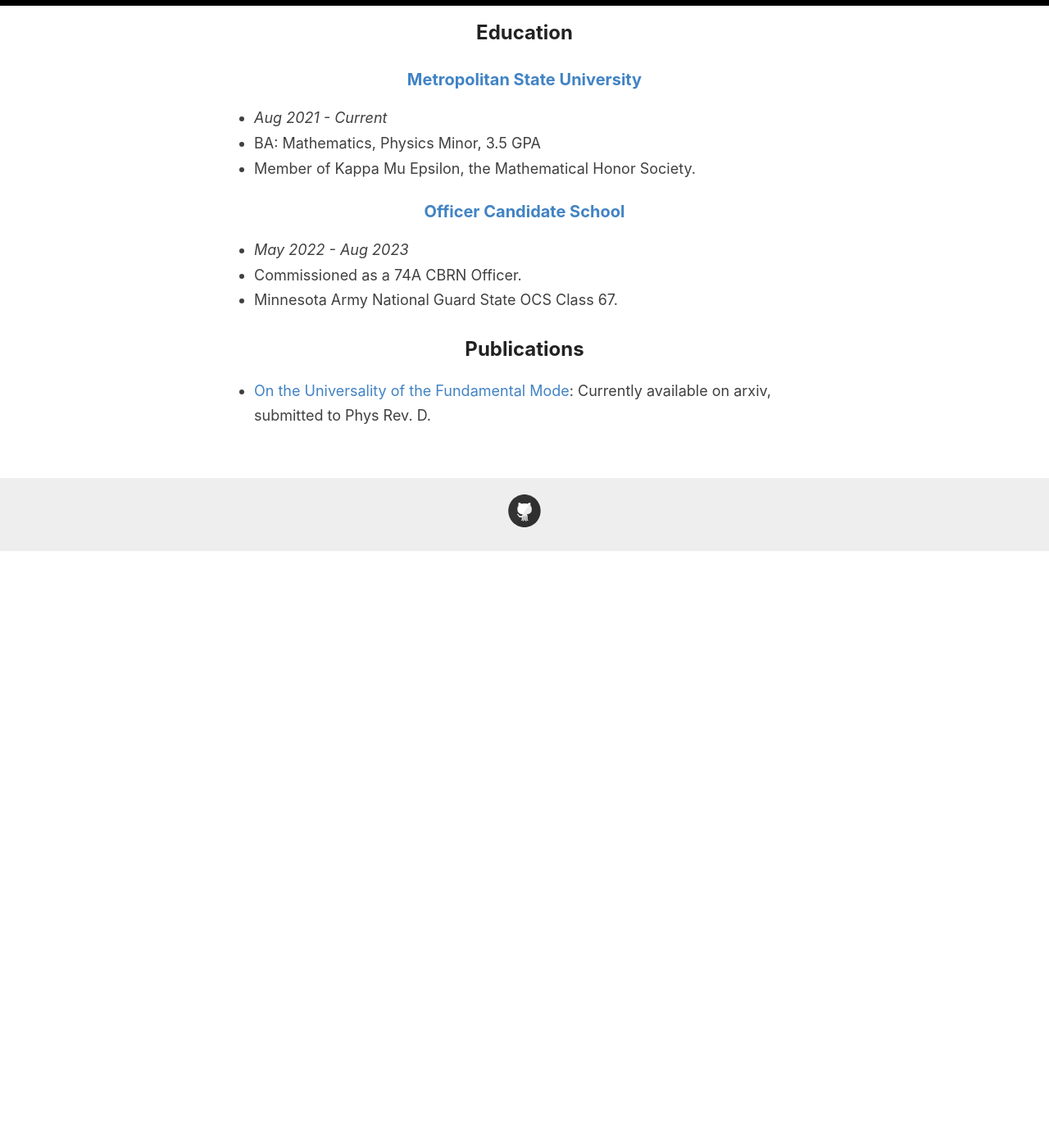
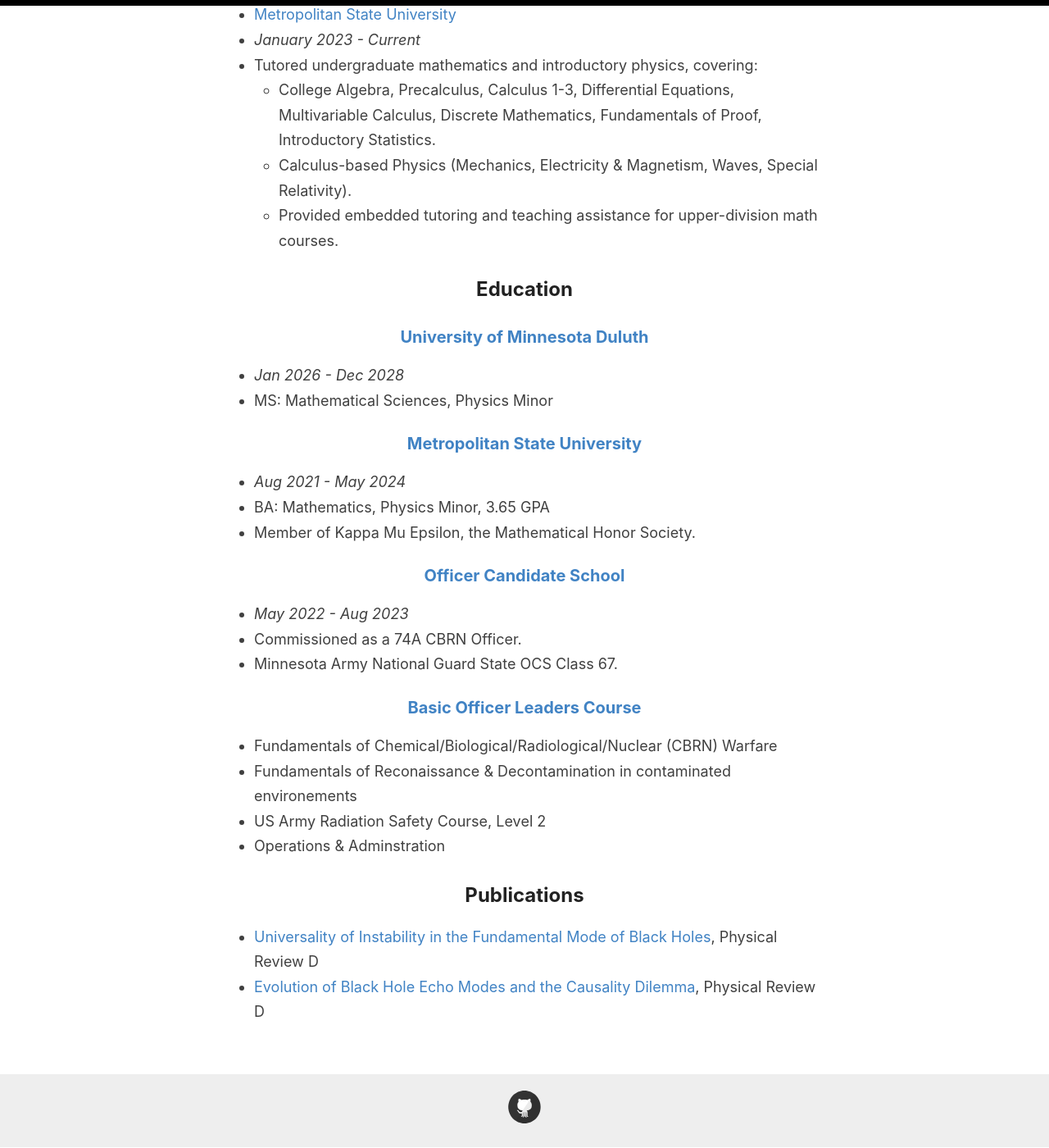
Before and after one commit to StefanRandow/StefanRandow.github.io, a Jekyll site: the page built from _pages/resume.md, in a window 1280 px wide and 1400 px high, scrolled down 1218 px. Shown: the whole window at 82% size. Built offline with Jekyll 4.4.1, drawn with Linux system fonts in a browser that asks for light colours; nearby versions of some CDN libraries; before the commit the page ends 1891 px from its top, so only the background shows below that; some of the changed text lies outside the part shown.

Commit message:
Update resume.md

```diff
--- a/_pages/resume.md
+++ b/_pages/resume.md
@@ -5,6 +5,17 @@
 ---
 
 ## Work Experience
+
+### Mathematics Graduate Teaching Assistant
+- [UMN Duluth Math Department](https://scse.d.umn.edu/departments-and-programs/mathematics-statistics-department/math-graduate-program/assistantships)
+- *Jan 2026 - Dec 2028*
+- Graduate teaching assistant responsibilities include:
+  - Small group discussion leaders
+  - Computer lab assistants
+  - Exam or quiz graders
+  - Study section facilitators
+  - Teaching their own courses
+
 
 ### Chemical Biological Radiological & Nuclear Defence Officer
 - [MN Army National Guard](https://www.goarmy.com/careers-and-jobs/career-match/ground-forces/explosives-artillery/74a-cbrn-officer.html)
@@ -30,9 +41,13 @@
 
 ## Education
 
-### [Metropolitan State University](https://www.metrostate.edu)
-- *Aug 2021 - Current*
-- BA: Mathematics, Physics Minor, 3.5 GPA
+### [University of Minnesota Duluth](https://academics.d.umn.edu/mathematical-sciences-ms)
+- *Jan 2026 - Dec 2028*
+- MS: Mathematical Sciences, Physics Minor
+
+### [Metropolitan State University](https://www.metrostate.edu/academics/programs/mathematics-ba)
+- *Aug 2021 - May 2024*
+- BA: Mathematics, Physics Minor, 3.65 GPA
 - Member of Kappa Mu Epsilon, the Mathematical Honor Society.
 
 ### [Officer Candidate School](https://www.goarmy.com/careers-and-jobs/find-your-path/army-officers/ocs.html)
@@ -40,6 +55,12 @@
 - Commissioned as a 74A CBRN Officer.
 - Minnesota Army National Guard State OCS Class 67.
 
+### [Basic Officer Leaders Course](https://home.army.mil/wood/units-tenants/USACBRNS/Courses/BOLC)
+- Fundamentals of Chemical/Biological/Radiological/Nuclear (CBRN) Warfare
+- Fundamentals of Reconaissance & Decontamination in contaminated environements
+- US Army Radiation Safety Course, Level 2
+- Operations & Adminstration
+
 ## Publications
-
-- [On the Universality of the Fundamental Mode](https://arxiv.org/abs/2409.17026): Currently available on arxiv, submitted to Phys Rev. D.
+- [Universality of Instability in the Fundamental Mode of Black Holes](https://journals.aps.org/prd/abstract/10.1103/PhysRevD.111.024047), Physical Review D
+- [Evolution of Black Hole Echo Modes and the Causality Dilemma](https://journals.aps.org/prd/abstract/10.1103/r16b-7f4v), Physical Review D
```
Also changed, not shown: other parts of _pages/resume.md (+1 -1 lines).
